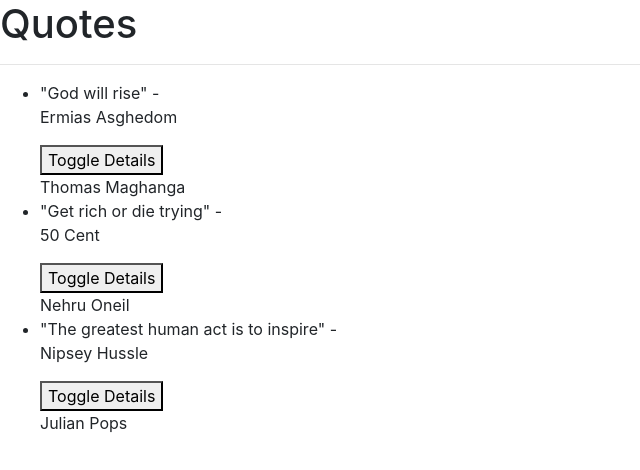
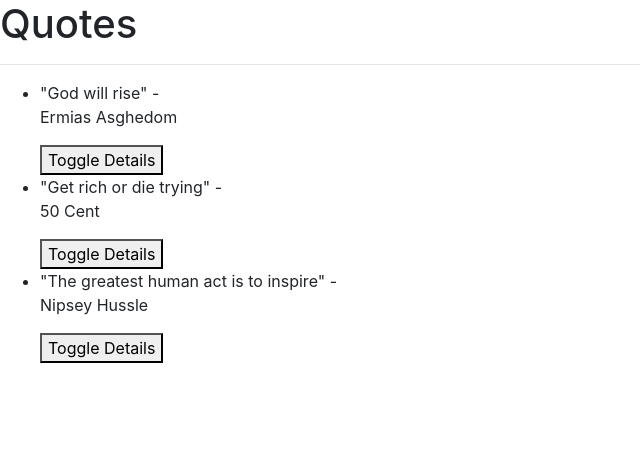
Before and after one commit to maghanga/Quotes, an Angular app: page / in a window 1280 px wide. Shown: the top 470 px of the page, without its empty margins (0-640 px from the left). Built offline with nearby package versions, Linux system fonts and the light colour scheme.

Commit message:
add delete quote button

```diff
--- a/src/app/quote-detail/quote-detail.component.html
+++ b/src/app/quote-detail/quote-detail.component.html
@@ -1,3 +1,4 @@
 <div>
-    {{quote.publisher}}
+    <p>{{quote.publisher}}</p>
+    <button (click)='goalComplete(true)'>Delete</button>
 </div>
--- a/src/app/quote/quote.component.html
+++ b/src/app/quote/quote.component.html
@@ -3,10 +3,9 @@
     <hr>
     <ul>
         <div *ngFor='let quote of quotes;let i = index'>
-            <li>
-        "{{quote.name}}" - <blockquote>{{quote.author}}</blockquote></li>
+            <li>"{{quote.name}}" - <blockquote>{{quote.author}}</blockquote></li>
         <button (click)='toggleDetails(i)'>Toggle Details</button>
-            <app-quote-detail [quote]='quote'></app-quote-detail>
+            <app-quote-detail *ngIf='quote.showDetail' [quote]='quote'></app-quote-detail>
         </div>
     </ul>
   </div>
```
